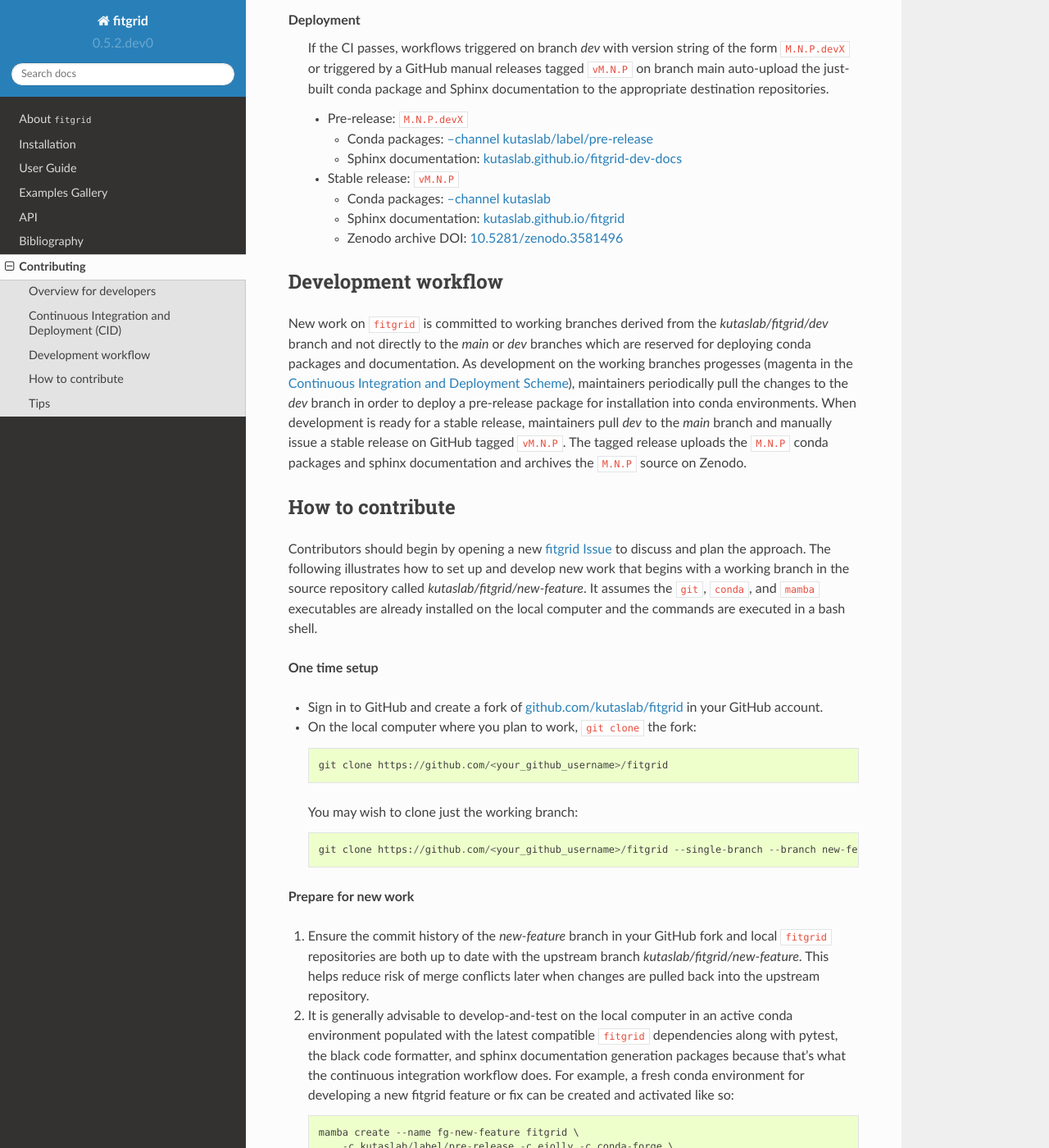
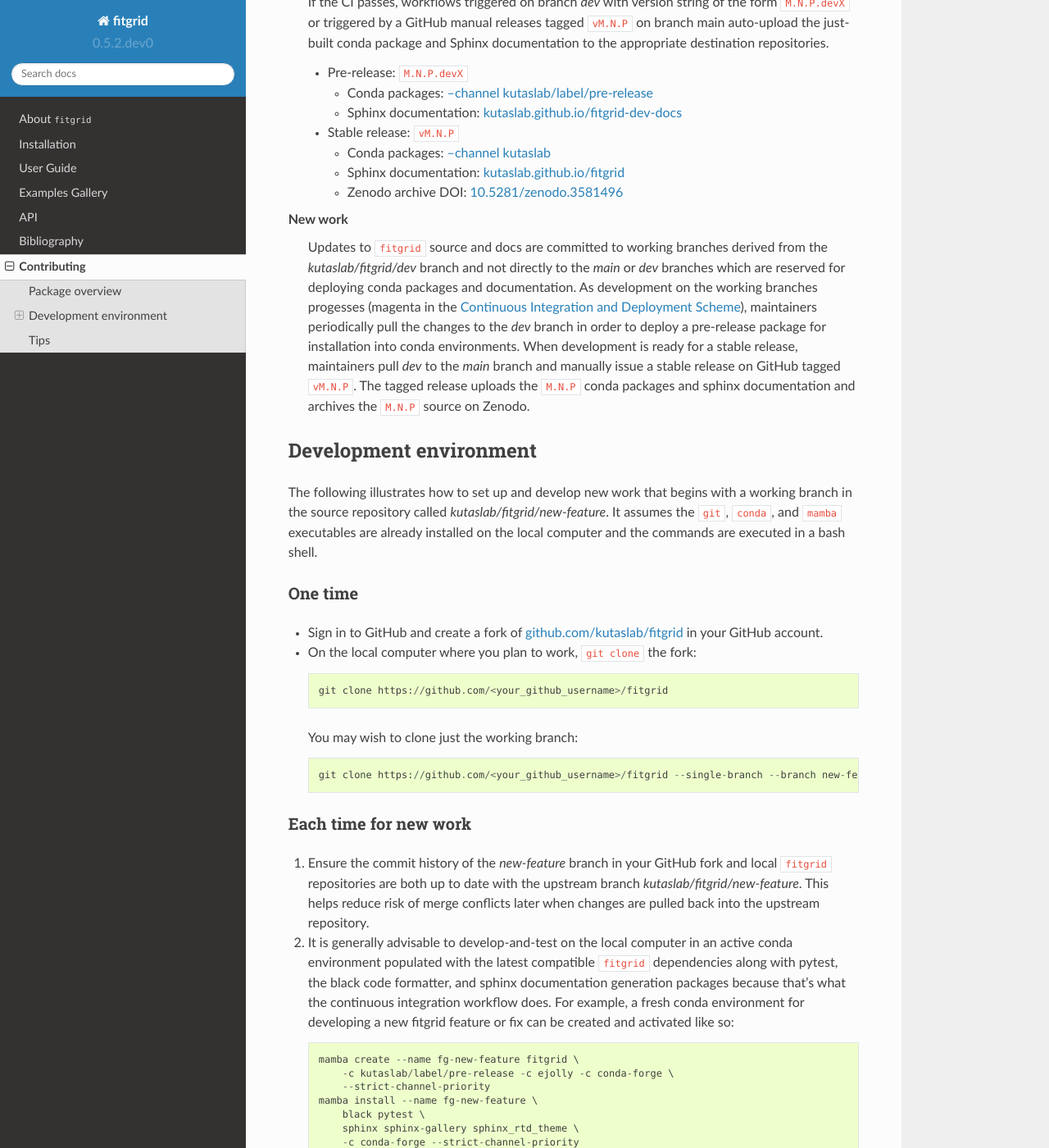
Before and after one commit to kutaslab/fitgrid, a Sphinx documentation site: the page built from docs/source/contributing.rst, in a window 1280 px wide and 1400 px high, scrolled down 2425 px. Shown: the whole window at 82% size. Built offline with Sphinx 7.4.7 and the Read the Docs theme 2.0.0, drawn with Linux system fonts in a browser that asks for light colours; pages that are not in the unit, such as notebooks, are missing from menus; some of the changed text lies outside the part shown.

Commit message:
docs updates

```diff
--- a/docs/source/about_fitgrid.rst
+++ b/docs/source/about_fitgrid.rst
@@ -139,7 +139,8 @@
 results are returned as tidy Time x Channel dataframes for handy
 visualization and analysis in Python and data interchange across
 scientific computing platforms as illustrated in
-:ref:`workflow` and the :ref:`gallery`.
+:ref:`workflow` and the :ref:`gallery`. For examles of ``fitgrid``
+at work see [TroUrbKut2020]_ and [UrbachEtAl2020]_.
 
 ================================
 ``fitgrid`` design: How it works
--- a/docs/source/api_docs/modules.rst
+++ b/docs/source/api_docs/modules.rst
@@ -1,5 +1,3 @@
-:orphan:
-
 fitgrid
 =======
 
--- a/docs/source/conf.py
+++ b/docs/source/conf.py
@@ -63,6 +63,7 @@
 
 napoleon_google_docstring = False
 napoleon_use_param = False
+napoleon_use_keyword = False
 napoleon_use_ivar = True
 
 # ------------------------------------------------------------
@@ -164,6 +165,10 @@
 # The name of the Pygments (syntax highlighting) style to use.
 pygments_style = 'sphinx'
 
+# -- autodoc --------------------------------------------------
+autodoc_default_options = {
+   'show_inheritance': True
+}
 
 # -- Options for HTML output -------------------------------------------------
 
@@ -171,6 +176,7 @@
 # a list of builtin themes.
 #
 html_theme = 'sphinx_rtd_theme'
+# html_theme = 'bootstrap'
 html_copy_source = False
 html_show_sourcelink = False
 html_show_sphinx = False
--- a/docs/source/contributing.rst
+++ b/docs/source/contributing.rst
@@ -10,7 +10,12 @@
 ``fitgrid`` `Issues <https://github.com/kutaslab/fitgrid/issues>`_ in
 accordance with the ``fitgrid`` `Code of Conduct
 <https://github.com/kutaslab/fitgrid/blob/main/CODE_OF_CONDUCT.md>`_
-to start a discussion of next steps.
+to start a discussion of next steps and plan the approach.
+
+
+================
+Package overview
+================
 
 The ``fitgrid`` code is written in Python, and requires many
 open-source scientific computing packages including :std:doc:`numpy
@@ -24,8 +29,9 @@
 <https://cran.r-project.org/web/packages/lme4/index.html>`_, and
 `lmerTest
 <https://cran.r-project.org/web/packages/lmerTest/index.html>`_. Version
-control is managed with git and the primary source repository is
-hosted on GitHub in https://github.com/kutaslab.
+control is managed with `git <https://git-scm.com/doc>`_ and the
+primary source repository is hosted on GitHub in
+https://github.com/kutaslab.
 
 The stable and pre-release :std:doc:`fitgrid <fitgrid:index>` packages
 are available on https://anaconda.org/kutaslab/fitgrid for easy
@@ -38,9 +44,6 @@
 <sphinx:contents>` and :std:doc:`sphinx-gallery
 <sphinx-gallery:index>`.
 
-=======================
-Overview for developers
-=======================
 
 Versions
   ``fitgrid`` is semantically versioned following a simplified
@@ -104,17 +107,6 @@
   available online at https://kutaslab.github.io/fitgrid-dev-docs.
 
 
-===========================================
-Continuous Integration and Deployment (CID)
-===========================================
-
-.. _cid-figure:
-
-.. figure:: _static/fitgrid_cid_scheme.png
-
-   Continuous Integration and Deployment Scheme
-
-
 The ``fitgrid`` CID is implemented in a single-pass GitHub Action
 workflow, `figrid-cid.yml
 <https://github.com/kutaslab/fitgrid/blob/main/.github/workflows/fitgrid-cid.yml>`_.
@@ -159,37 +158,34 @@
     * Zenodo archive DOI: `10.5281/zenodo.3581496 <https://doi.org/10.5281/zenodo.3581496>`_
 
 
-====================
-Development workflow
-====================
-
-New work on ``fitgrid`` is committed to working branches derived
-from the `kutaslab/fitgrid/dev` branch and not directly to the `main`
-or `dev` branches which are reserved for deploying conda packages and
-documentation. As development on the working branches progesses
-(magenta in the :ref:`cid-figure`), maintainers periodically pull the
-changes to the `dev` branch in order to deploy a pre-release package
-for installation into conda environments. When development is ready
-for a stable release, maintainers pull `dev` to the `main` branch and
-manually issue a stable release on GitHub tagged ``vM.N.P``. The
-tagged release uploads the ``M.N.P`` conda packages and sphinx
-documentation and archives the ``M.N.P`` source on Zenodo.
+New work
+  Updates to ``fitgrid`` source and docs are committed to working
+  branches derived from the `kutaslab/fitgrid/dev` branch and not
+  directly to the `main` or `dev` branches which are reserved for
+  deploying conda packages and documentation. As development on the
+  working branches progesses (magenta in the :ref:`cid-figure`),
+  maintainers periodically pull the changes to the `dev` branch in
+  order to deploy a pre-release package for installation into conda
+  environments. When development is ready for a stable release,
+  maintainers pull `dev` to the `main` branch and manually issue a
+  stable release on GitHub tagged ``vM.N.P``. The tagged release
+  uploads the ``M.N.P`` conda packages and sphinx documentation and
+  archives the ``M.N.P`` source on Zenodo.
 
 
-=================
-How to contribute
-=================
+=======================
+Development environment
+=======================
 
-Contributors should begin by opening a new `fitgrid Issue
-<https://github.com/kutaslab/fitgrid/issues>`_ to discuss and plan the
-approach. The following illustrates how to set up and develop new work
+The following illustrates how to set up and develop new work
 that begins with a working branch in the source repository called
 `kutaslab/fitgrid/new-feature`. It assumes the ``git``, ``conda``, and
 ``mamba`` executables are already installed on the local computer and
 the commands are executed in a bash shell.
 
-
-**One time setup**
+--------
+One time
+--------
 
 * Sign in to GitHub and create a fork of `github.com/kutaslab/fitgrid
   <https://github.com/kutaslab/fitgrid>`_ in your GitHub account.
@@ -203,7 +199,9 @@
     git clone https://github.com/<your_github_username>/fitgrid --single-branch --branch new-feature
 
 
-**Prepare for new work**
+----------------------
+Each time for new work
+----------------------
 
 #. Ensure the commit history of the `new-feature` branch in your
    GitHub fork and local ``fitgrid`` repositories are both up to date with
--- a/docs/source/gallery/workflow.py
+++ b/docs/source/gallery/workflow.py
@@ -235,7 +235,7 @@
 
 # %%
 # 4. Using the :py:class:`FitGrid[times, channels] <fitgrid.fitgrid.FitGrid>`
-# ========================================================================
+# ===========================================================================
 #
 # When `statsmodels` fits an OLS model it returns a Python object
 # loaded with much useful information (see
@@ -280,6 +280,7 @@
 #    interaction effects, perhaps many times larger. If you ask
 #    ``fitgrid`` to do something that will swamp your computer memory,
 #    it will.
+#
 
 # %%
 # **Parameter estimates** i.e., Smith & Kutas (2015) regression ERPs
```
Also changed, not shown: other parts of docs/source/contributing.rst (+7 -0 lines), docs/source/user_guide.rst (+4 -4 lines), 1 other file.
